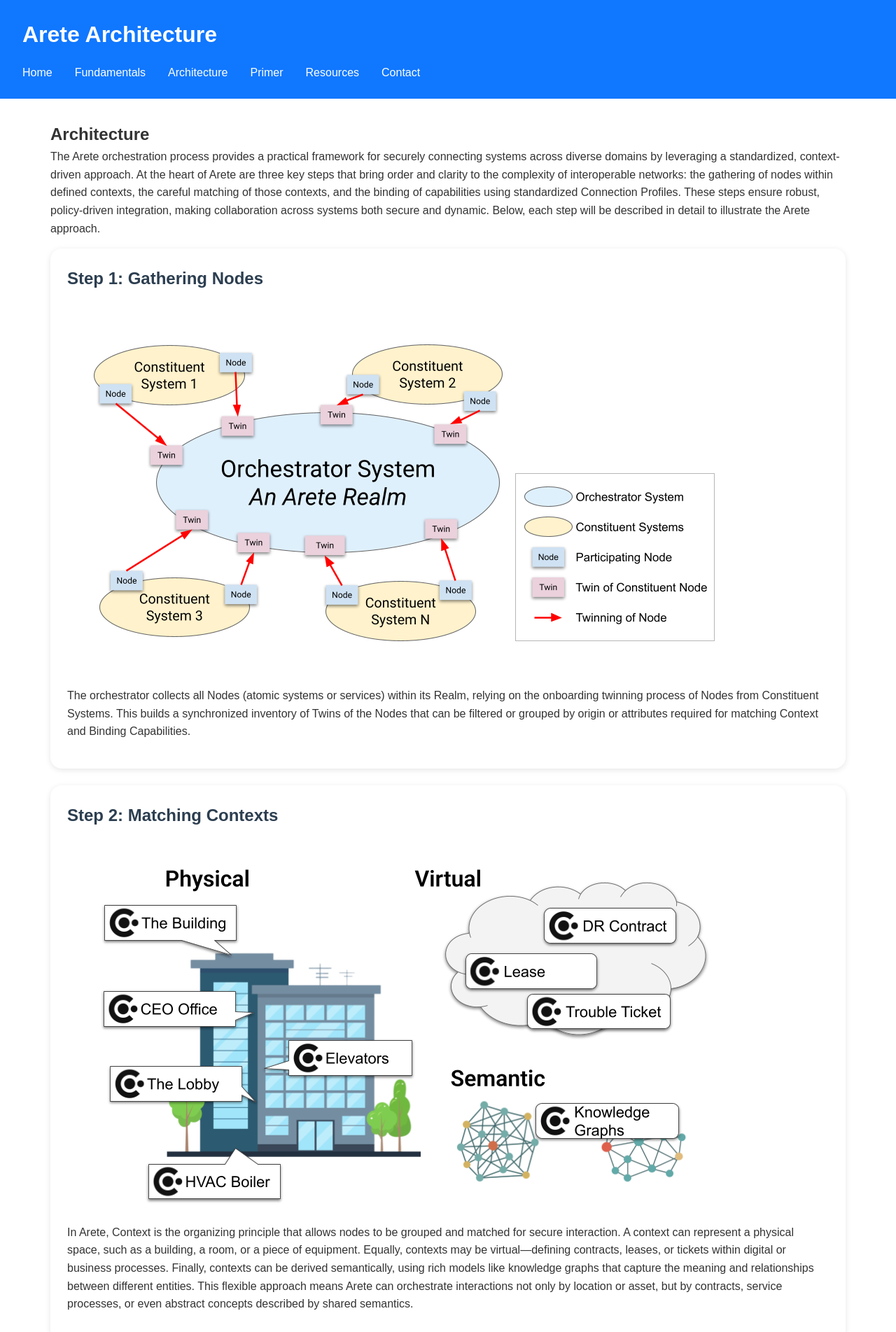
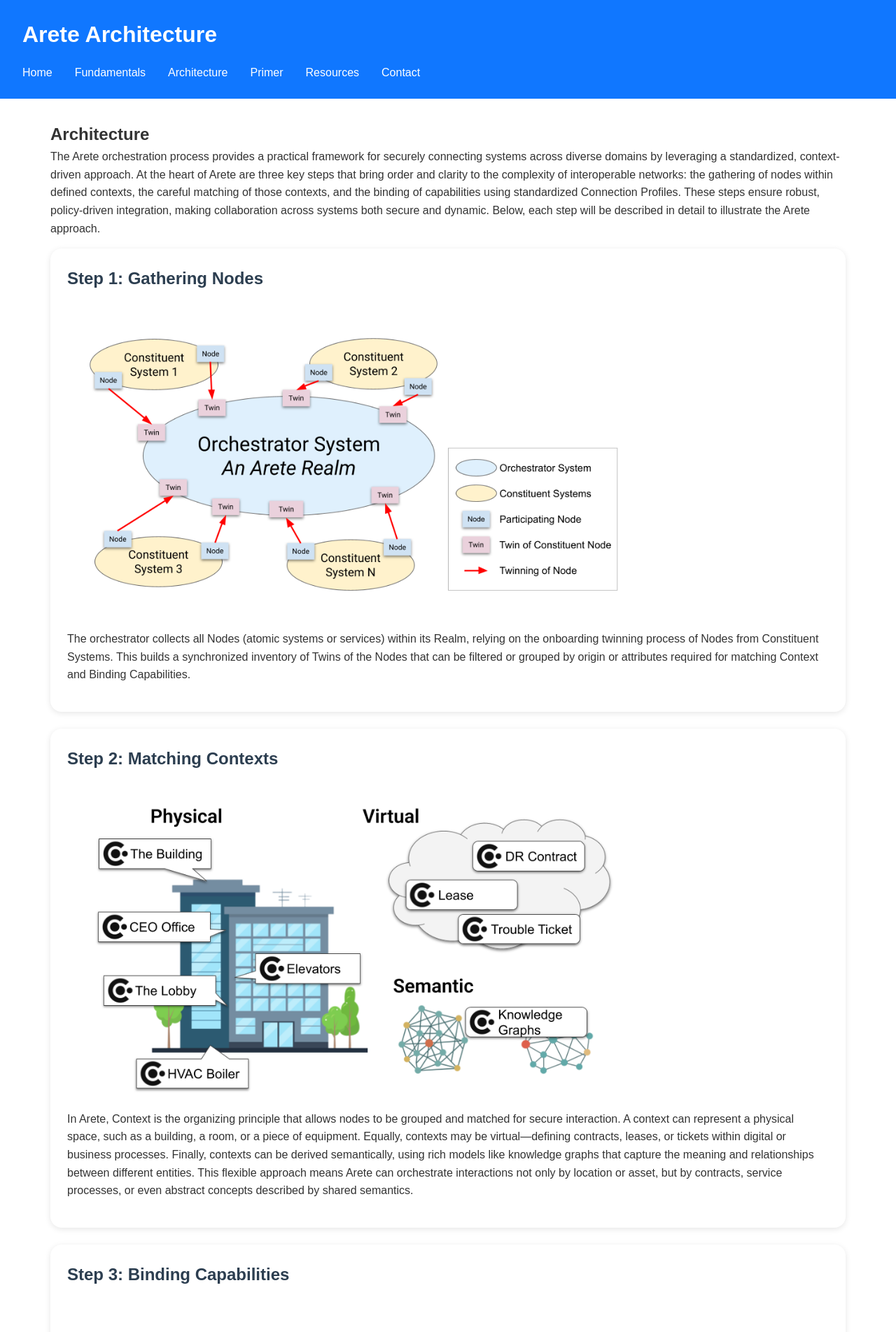
Before and after one commit to project-arete/website, a Jekyll site: the page architecture.html, which Jekyll copies as it is, in a window 1280 px wide. Shown: the top 1903 px of the page at 70% size. Built offline with Jekyll 4.4.1, drawn with Linux system fonts in a browser that asks for light colours.

Commit message:
Update architecture.html

```diff
--- a/architecture.html
+++ b/architecture.html
@@ -30,19 +30,19 @@
     <section class="process-steps">
       <div class="card">
         <h2>Step 1: Gathering Nodes</h2>
-        <img src="Step1-Gathering Nodes.png" alt="Gathering Nodes" />
+        <img src="Step1-Gathering Nodes.png" alt="Gathering Nodes" style="width: 75%; height: auto;" />
         <p>The orchestrator collects all Nodes (atomic systems or services) within its Realm, relying on the onboarding twinning process of Nodes from Constituent Systems. This builds a synchronized inventory of Twins of the Nodes that can be filtered or grouped by origin or attributes required for matching Context and Binding Capabilities.</p>
       </div>
 
       <div class="card">
         <h2>Step 2: Matching Contexts</h2>
-        <img src="Step2-MatchingContexts.png" alt="Matching Contexts" />
+        <img src="Step2-MatchingContexts.png" alt="Matching Contexts" style="width: 75%; height: auto;" />
         <p>In Arete, Context is the organizing principle that allows nodes to be grouped and matched for secure interaction. A context can represent a physical space, such as a building, a room, or a piece of equipment. Equally, contexts may be virtual—defining contracts, leases, or tickets within digital or business processes. Finally, contexts can be derived semantically, using rich models like knowledge graphs that capture the meaning and relationships between different entities. This flexible approach means Arete can orchestrate interactions not only by location or asset, but by contracts, service processes, or even abstract concepts described by shared semantics.</p>
       </div>
 
       <div class="card">
         <h2>Step 3: Binding Capabilities</h2>
-        <img src="Step3-BindingCapabilities.png" alt="Binding Capabilities" />
+        <img src="Step3-BindingCapabilities.png" alt="Binding Capabilities" style="width: 75%; height: auto;" />
         <p>Once Contexts match, the orchestrator analyzes each Node's Capabilities—each described using a standardized Connection Profile (CP). Providers are paired with Consumers, and valid matches result in an enforceable, policy-driven connection instance.</p>
       </div>
     </section>
```
